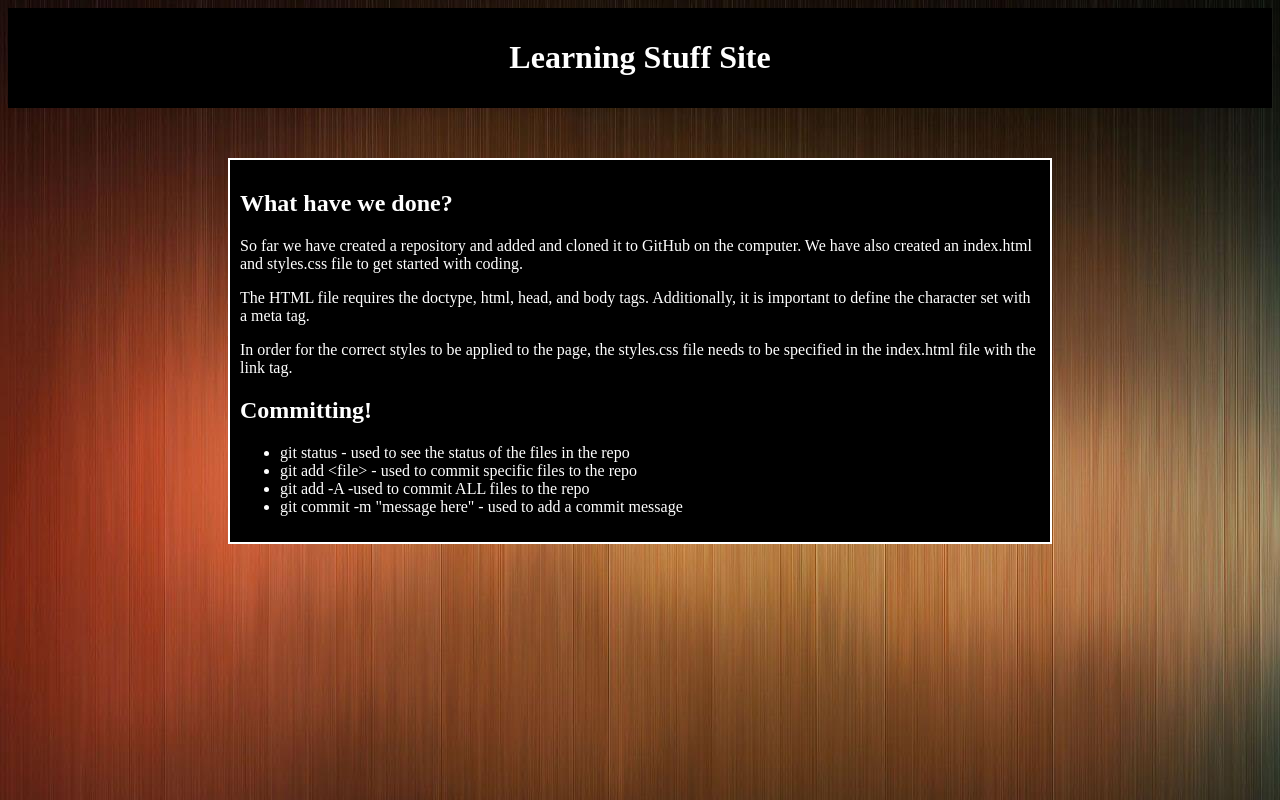
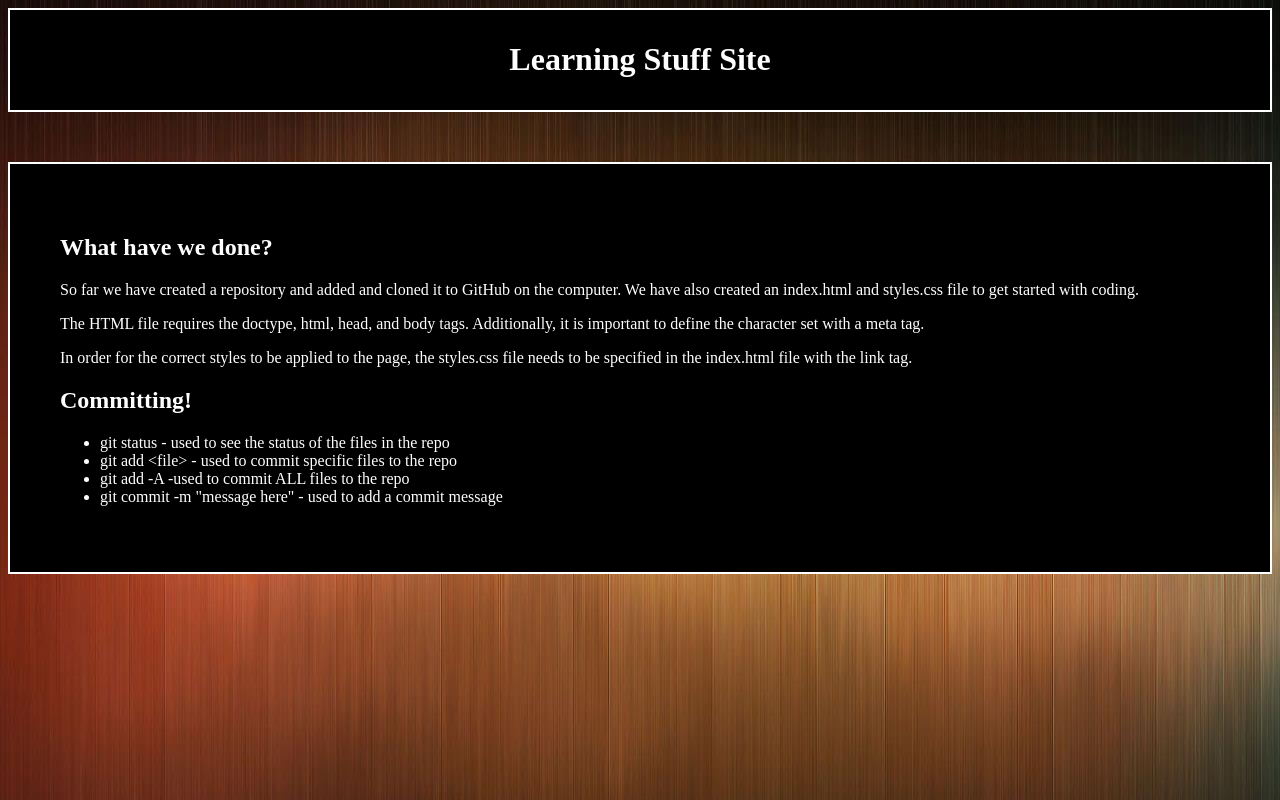
Before and after one commit to veronicamarsh-volusion/crispy-octo-parakeet, a plain HTML site: page index.html in a window 1280 px wide. Drawn offline with nearby package versions, Linux system fonts and the light colour scheme; files whose address does not match are found by name.

Commit message:
updated styling

```diff
--- a/css/styles.css
+++ b/css/styles.css
@@ -1,4 +1,5 @@
 header{
+	border: 2px solid white;
 	background-color: black;
     color: white;
     text-align: center;
@@ -8,8 +9,8 @@ header{
 section{
 	border: 2px solid white;
 	margin: 50px auto auto auto;
-	width: 800px;
-	padding: 10px;
+	width: auto;
+	padding: 50px;
 	background-color: black;
 	color: white;
 	text-align: left;
```
